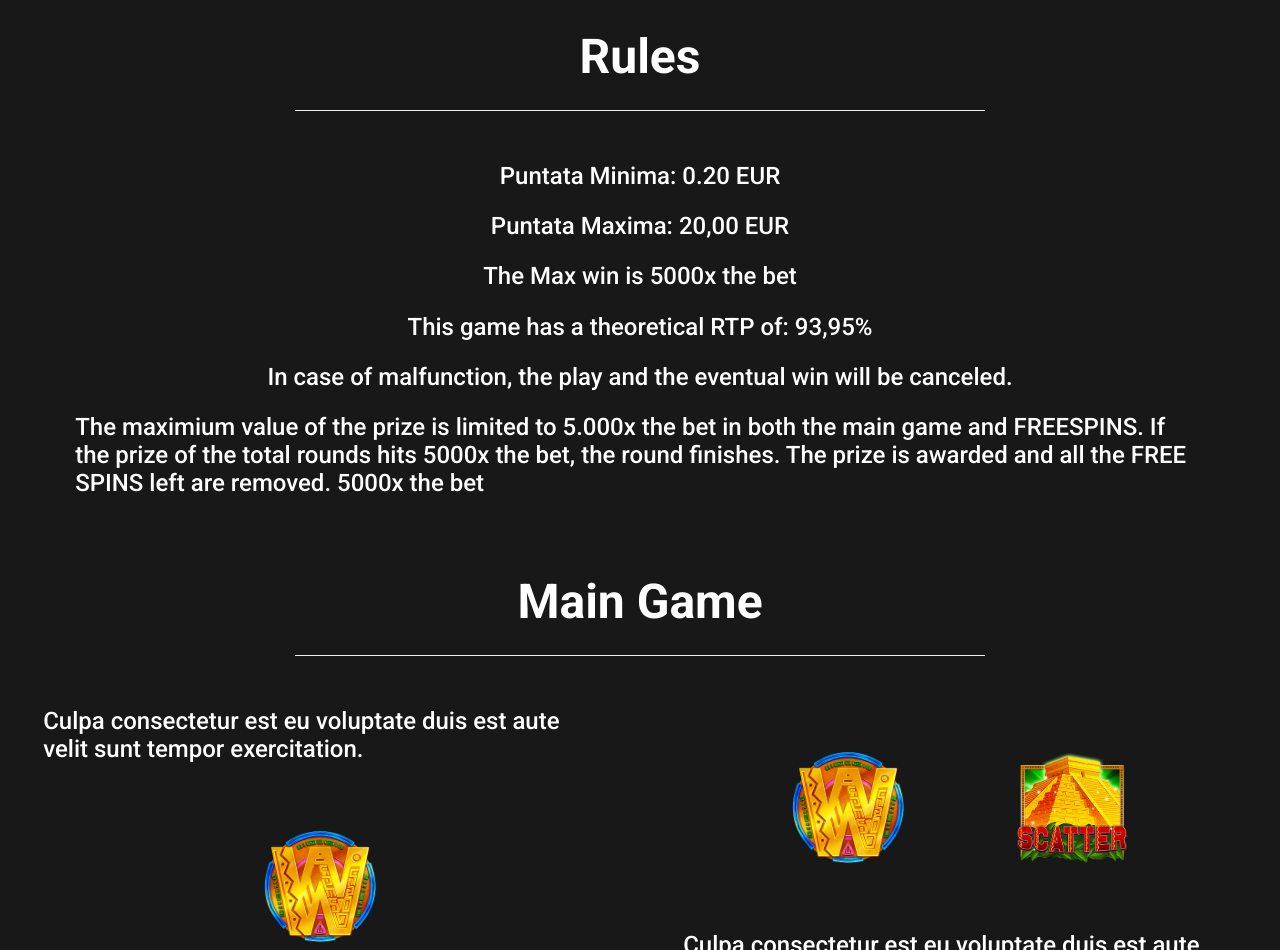
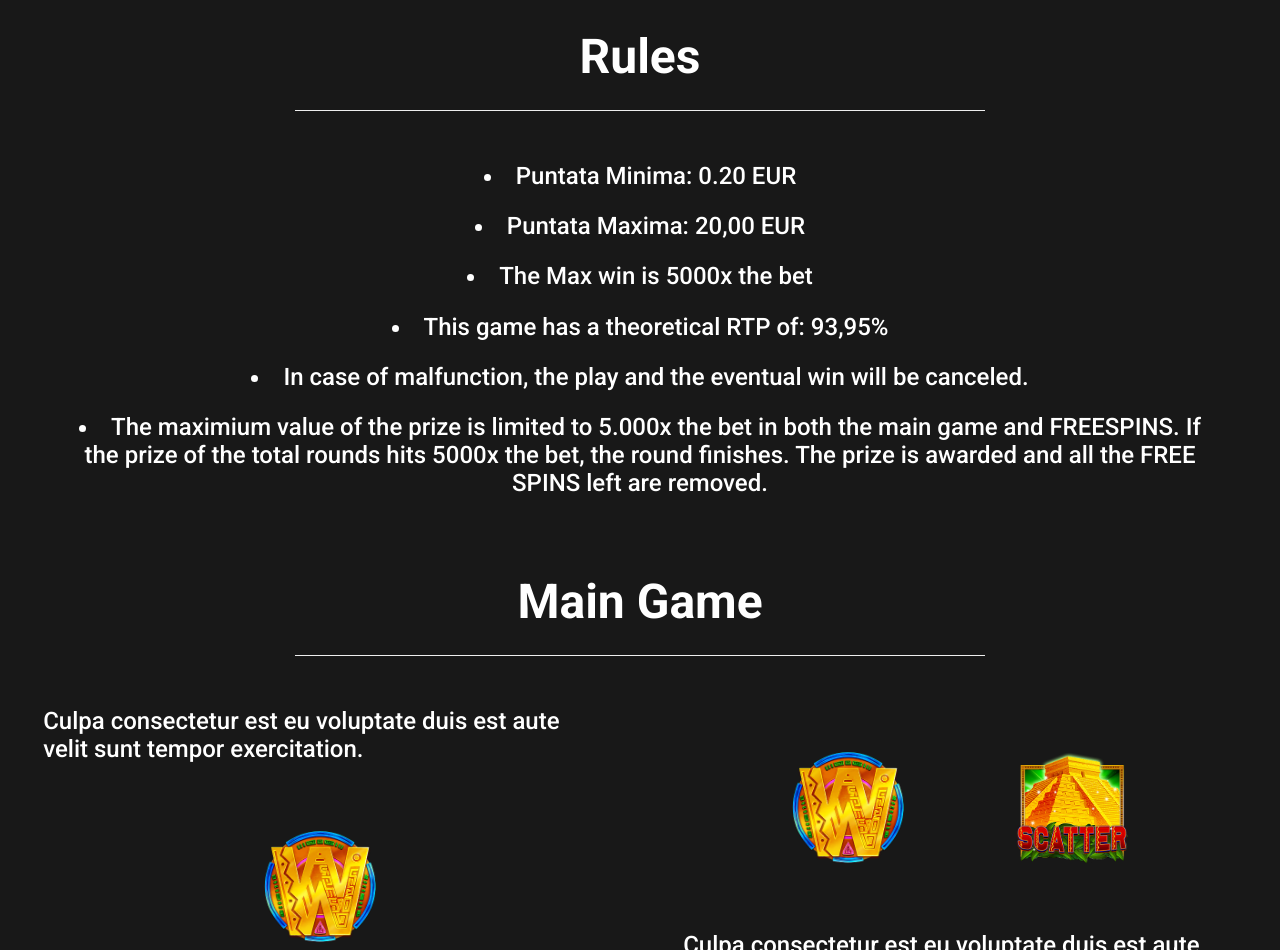
Before and after one commit to danielferreira-dias/templeQueen-Info, a plain HTML site: page index.html in a window 1280 px wide. Shown: the part 2259-3209 px from the top of the page. Drawn offline with Linux system fonts and the light colour scheme; a web font is replaced by a local one.

Commit message:
Added type of Lists

```diff
--- a/app.js
+++ b/app.js
@@ -229,23 +229,37 @@ function createRuleSection(subSection, subContainer) {
             if (contentDisplay.wording && Array.isArray(contentDisplay.wording)) {
                 contentDisplay.wording.forEach((word) => {
                     if (word.Type === "text" && word.Text) {
-                        const textParagraph = document.createElement("p");
-                        textParagraph.textContent = word.Text;
+                        let typeOfList;
 
-                        if (word.valueType == "puntataMinima") {
-                            textParagraph.textContent = `${word.Text} ${word.value} EUR`;
-                        } else if (word.valueType == "puntataMaxima") {
-                            textParagraph.textContent = `${word.Text} ${word.value} EUR`;
-                        } else if (word.valueType == "maxWinValue") {
-                            textParagraph.textContent = `${word.Text} ${word.value}x the bet`;
-                        } else if (word.valueType == "rtpValue") {
-                            textParagraph.textContent = `${word.Text} ${word.value}`;
+                        if (contentDisplay.listType == "li") {
+                            typeOfList = document.createElement("li");
+                        } else {
+                            typeOfList = document.createElement("p");
                         }
 
+                        // Format the text content based on valueType
+                        switch (word.valueType) {
+                            case "puntataMinima":
+                            case "puntataMaxima":
+                                typeOfList.textContent = `${word.Text} ${word.value} EUR`;
+                                break;
+                            case "maxWinValue":
+                                typeOfList.textContent = `${word.Text} ${word.value}x the bet`;
+                                break;
+                            case "rtpValue":
+                                typeOfList.textContent = `${word.Text} ${word.value}`;
+                                break;
+                            case "maxWinValueLimit":
+                                typeOfList.textContent = `${word.Text}`;
+                                break;
+                            default:
+                                typeOfList.textContent = word.Text;
+                        }
+
+                        // Apply common styling and append to the container
                         subContainer.style.flexDirection = "column";
-
-                        subContainer.classList.add("sub-container-flex")
-                        subContainer.appendChild(textParagraph);
+                        subContainer.classList.add("sub-container-flex");
+                        subContainer.appendChild(typeOfList);
                     }
                 });
             }
--- a/config.json
+++ b/config.json
@@ -158,6 +158,7 @@
                         "displayContent": [
                             {
                                 "Layout": "flex",
+                                "listType": "li",
                                 "layoutStyle": "flex-direction: row;",
                                 "wording": [
                                     {
@@ -189,7 +190,7 @@
                                         "Text": "In case of malfunction, the play and the eventual win will be canceled."
                                     },
                                     {
-                                        "valueType": "maxWinValue",
+                                        "valueType": "maxWinValueLimit",
                                         "Type": "text",
                                         "Text": "The maximium value of the prize is limited to 5.000x the bet in both the main game and FREESPINS. If the prize of the total rounds hits 5000x the bet, the round finishes. The prize is awarded and all the FREE SPINS left are removed.",
                                         "value": "5000"
--- a/style.css
+++ b/style.css
@@ -33,6 +33,14 @@ p {
     font-style: normal;
 }
 
+li {
+    margin: 0.7rem;
+    font-family: "Roboto", sans-serif;
+    font-weight: 500;
+    font-style: normal;
+    font-size: 1.5em;
+}
+
 /* Sub Container CSS*/
 
 .sub-container {
@@ -46,6 +54,7 @@ p {
     align-items: center;
     width: 90%;
     margin: auto;
+    text-align: center;
 }
 
 .sub-container-grid {
```
